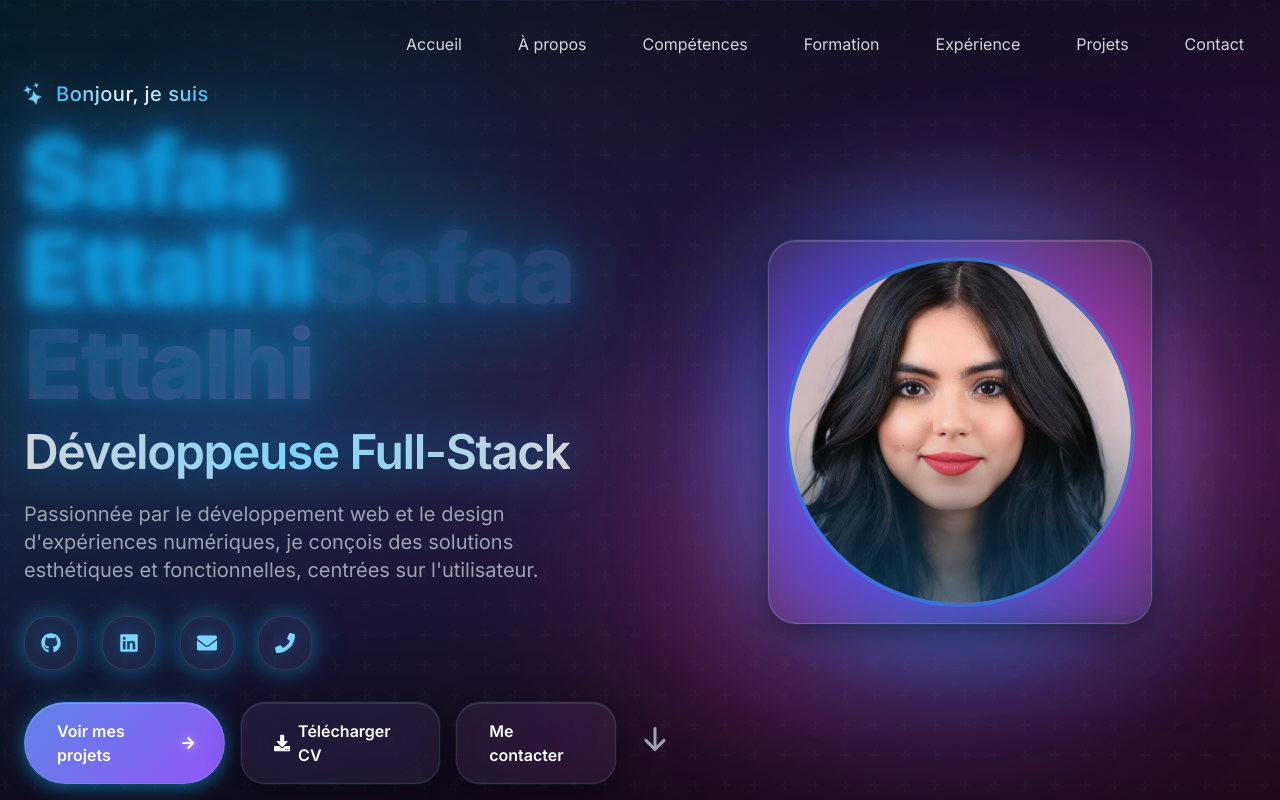
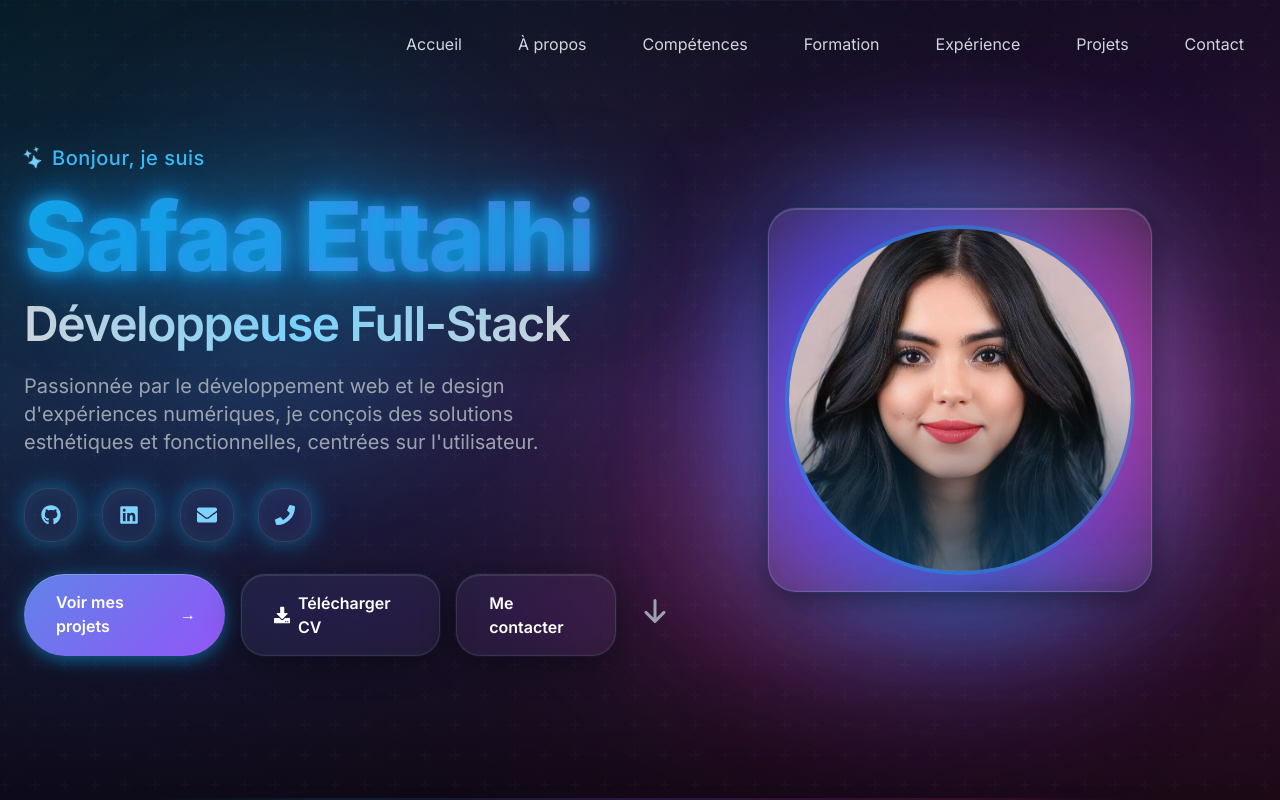
Before and after one commit to Safaa-Ettalhi/Portfolio, a React (Vite) app: page / in a window 1280 px wide. Shown: the top 800 px of the page. Built offline with nearby package versions, Linux system fonts and the light colour scheme.

Commit message:
Remplacement des emojis par des icÃ´nes (BsStars et FaBolt)

```diff
--- a/src/components/Hero.jsx
+++ b/src/components/Hero.jsx
@@ -1,6 +1,6 @@
 import React from 'react'
 import { motion } from 'framer-motion'
-import { FaGithub, FaLinkedin, FaEnvelope, FaPhone, FaDownload, FaBolt, FaArrowRight } from 'react-icons/fa'
+import { FaGithub, FaLinkedin, FaEnvelope, FaPhone, FaDownload, FaBolt } from 'react-icons/fa'
 import { HiArrowDown } from 'react-icons/hi'
 import { BsStars } from 'react-icons/bs'
 import profileImage from '../pic/safaa.jpg'
@@ -79,7 +79,7 @@ const Hero = () => {
             transition={{ duration: 0.8 }}
           >
             <motion.p
-              className="text-primary-400 text-lg md:text-xl mb-4 font-medium tracking-wide flex items-center gap-3"
+              className="text-primary-400 text-lg md:text-xl mb-4 font-medium tracking-wide flex items-center gap-2"
               initial={{ opacity: 0, x: -30 }}
               animate={{ opacity: 1, x: 0 }}
               transition={{ delay: 0.2, type: "spring", stiffness: 100 }}
@@ -87,13 +87,10 @@ const Hero = () => {
               <motion.span
                 animate={{ rotate: [0, 15, -15, 0], scale: [1, 1.15, 1] }}
                 transition={{ duration: 2.5, repeat: Infinity, ease: "easeInOut" }}
-                className="text-primary-300"
               >
-                <BsStars className="text-xl drop-shadow-[0_0_10px_rgba(14,165,233,0.5)]" />
+                <BsStars className="text-primary-300 text-xl" />
               </motion.span>
-              <span className="bg-gradient-to-r from-primary-400 via-white to-primary-400 bg-clip-text text-transparent">
-                Bonjour, je suis
-              </span>
+              Bonjour, je suis
             </motion.p>
             <motion.h1
               className="text-5xl md:text-7xl lg:text-8xl font-bold mb-4 leading-tight"
@@ -101,18 +98,17 @@ const Hero = () => {
               animate={{ opacity: 1, y: 0, scale: 1 }}
               transition={{ delay: 0.3, type: "spring", stiffness: 100, damping: 15 }}
             >
-              <span className="gradient-text text-glow inline-block relative">
-                <span className="relative z-10">Safaa Ettalhi</span>
-                <span className="absolute inset-0 gradient-text opacity-30 blur-xl -z-10">Safaa Ettalhi</span>
+              <span className="gradient-text text-glow inline-block">
+                Safaa Ettalhi
               </span>
             </motion.h1>
             <motion.h2
-              className="text-3xl md:text-5xl font-semibold mb-6"
+              className="text-3xl md:text-5xl font-semibold mb-6 text-gray-300"
               initial={{ opacity: 0, y: 20 }}
               animate={{ opacity: 1, y: 0 }}
               transition={{ delay: 0.5, type: "spring" }}
             >
-              <span className="bg-gradient-to-r from-gray-300 via-primary-300 to-gray-300 bg-clip-text text-transparent drop-shadow-[0_0_20px_rgba(14,165,233,0.5)]">
+              <span className="bg-gradient-to-r from-gray-300 via-primary-300 to-gray-300 bg-clip-text text-transparent">
                 Développeuse Full-Stack
               </span>
             </motion.h2>
@@ -138,16 +134,16 @@ const Hero = () => {
                   href={social.href}
                   target="_blank"
                   rel="noopener noreferrer"
-                  className="glass p-4 rounded-full hover:bg-primary-500/30 transition-all duration-300 glow relative group/social overflow-hidden border border-primary-500/20"
-                  whileHover={{ scale: 1.2, rotate: [0, -15, 15, 0], y: -8 }}
+                  className="glass p-4 rounded-full hover:bg-primary-500/30 transition-all duration-300 glow relative group/social overflow-hidden"
+                  whileHover={{ scale: 1.15, rotate: [0, -10, 10, 0], y: -5 }}
                   whileTap={{ scale: 0.9 }}
                   initial={{ opacity: 0, y: 20, scale: 0.8 }}
                   animate={{ opacity: 1, y: 0, scale: 1 }}
                   transition={{ delay: 0.8 + index * 0.1, type: "spring", stiffness: 200 }}
                 >
-                  <div className="absolute inset-0 bg-gradient-to-br from-primary-500/60 via-purple-600/50 to-pink-500/60 opacity-0 group-hover/social:opacity-100 transition-opacity duration-300 rounded-full"></div>
-                  <social.icon className="text-xl relative z-10 text-primary-300 group-hover/social:text-white transition-colors drop-shadow-[0_0_8px_rgba(14,165,233,0.6)]" />
-                  <div className="absolute inset-0 bg-primary-500/30 blur-xl opacity-0 group-hover/social:opacity-100 transition-opacity duration-300 rounded-full"></div>
+                  <div className="absolute inset-0 bg-gradient-to-br from-primary-500/50 to-purple-600/50 opacity-0 group-hover/social:opacity-100 transition-opacity duration-300 rounded-full"></div>
+                  <social.icon className="text-xl relative z-10 text-primary-300 group-hover/social:text-white transition-colors" />
+                  <div className="absolute inset-0 bg-primary-500/20 blur-xl opacity-0 group-hover/social:opacity-100 transition-opacity duration-300 rounded-full"></div>
                 </motion.a>
               ))}
             </motion.div>
@@ -160,8 +156,8 @@ const Hero = () => {
             >
               <motion.a
                 href="#projects"
-                className="px-8 py-4 btn-primary rounded-full font-semibold text-white hover:shadow-2xl hover:shadow-primary-500/50 transition-all duration-300 relative overflow-hidden group/btn border border-primary-400/30"
-                whileHover={{ scale: 1.1, y: -6 }}
+                className="px-8 py-4 btn-primary rounded-full font-semibold text-white hover:shadow-2xl hover:shadow-primary-500/50 transition-all duration-300 relative overflow-hidden group/btn"
+                whileHover={{ scale: 1.08, y: -5 }}
                 whileTap={{ scale: 0.95 }}
                 initial={{ opacity: 0, x: -30 }}
                 animate={{ opacity: 1, x: 0 }}
@@ -174,7 +170,7 @@ const Hero = () => {
                     animate={{ x: [0, 5, 0] }}
                     transition={{ duration: 1.5, repeat: Infinity }}
                   >
-                    <FaArrowRight className="text-sm drop-shadow-[0_0_4px_rgba(255,255,255,0.5)]" />
+                    →
                   </motion.span>
                 </span>
               </motion.a>
@@ -254,24 +250,22 @@ const Hero = () => {
                   />
                   <div className="absolute inset-0 bg-gradient-to-t from-primary-900/60 via-transparent to-transparent"></div>
                   <div className="absolute inset-0 bg-gradient-to-br from-primary-500/20 to-purple-600/20 opacity-0 group-hover/profile:opacity-100 transition-opacity duration-500"></div>
-                  <div className="absolute inset-0 ring-4 ring-primary-500/20 rounded-full opacity-0 group-hover/profile:opacity-100 transition-opacity duration-500"></div>
                 </div>
 
                 {/* Enhanced badge */}
                 <motion.div
-                  className="absolute -bottom-6 left-1/2 transform -translate-x-1/2 glass-strong px-8 py-3 rounded-full border-2 border-primary-500/50 shadow-xl shadow-primary-500/30 backdrop-blur-xl"
+                  className="absolute -bottom-6 left-1/2 transform -translate-x-1/2 glass-strong px-8 py-3 rounded-full border-2 border-primary-500/50 shadow-xl shadow-primary-500/30"
                   animate={{ y: [0, -12, 0] }}
                   transition={{ duration: 3, repeat: Infinity }}
-                  whileHover={{ scale: 1.15, y: -18 }}
+                  whileHover={{ scale: 1.1, y: -15 }}
                 >
-                  <div className="absolute inset-0 bg-gradient-to-r from-primary-500/30 via-purple-600/30 to-pink-500/30 rounded-full opacity-0 group-hover/profile:opacity-100 transition-opacity duration-300"></div>
+                  <div className="absolute inset-0 bg-gradient-to-r from-primary-500/20 to-purple-600/20 rounded-full opacity-0 group-hover/profile:opacity-100 transition-opacity duration-300"></div>
                   <span className="text-sm font-bold text-primary-300 relative z-10 flex items-center gap-2">
                     <motion.span
                       animate={{ rotate: [0, 360], scale: [1, 1.2, 1] }}
                       transition={{ duration: 3, repeat: Infinity, ease: "easeInOut" }}
-                      className="text-primary-400"
                     >
-                      <FaBolt className="text-base drop-shadow-[0_0_8px_rgba(14,165,233,0.8)]" />
+                      <FaBolt className="text-primary-400 text-base" />
                     </motion.span>
                     Full-Stack Developer
                   </span>
```
